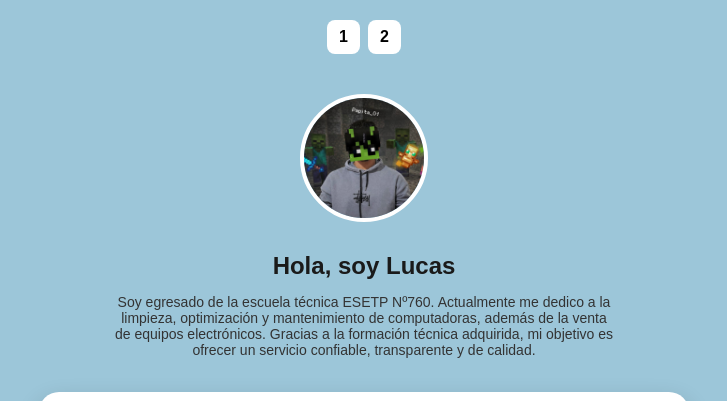
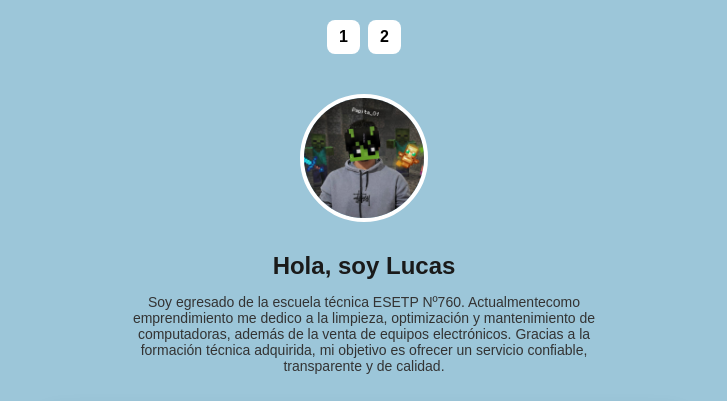
Before and after one commit to papita-crambel/precios-mantenimiento, a plain HTML site: page paginamia/index.html in a window 1280 px wide. Shown: the top 401 px of the page, without its empty margins (276-1003 px from the left). Drawn offline with Linux system fonts and the light colour scheme.

Commit message:
Update index.html

```diff
--- a/paginamia/index.html
+++ b/paginamia/index.html
@@ -18,7 +18,7 @@
         <h2>Hola, soy Lucas</h2>
         <p>
             Soy egresado de la escuela técnica ESETP Nº760.
-            Actualmente me dedico a la limpieza, optimización y mantenimiento de computadoras, además de la venta de equipos electrónicos. Gracias a la formación técnica adquirida, mi objetivo es ofrecer un servicio confiable, transparente y de calidad.
+            Actualmentecomo emprendimiento me dedico a la limpieza, optimización y mantenimiento de computadoras, además de la venta de equipos electrónicos. Gracias a la formación técnica adquirida, mi objetivo es ofrecer un servicio confiable, transparente y de calidad.
         </p>
     </div>
 
```
